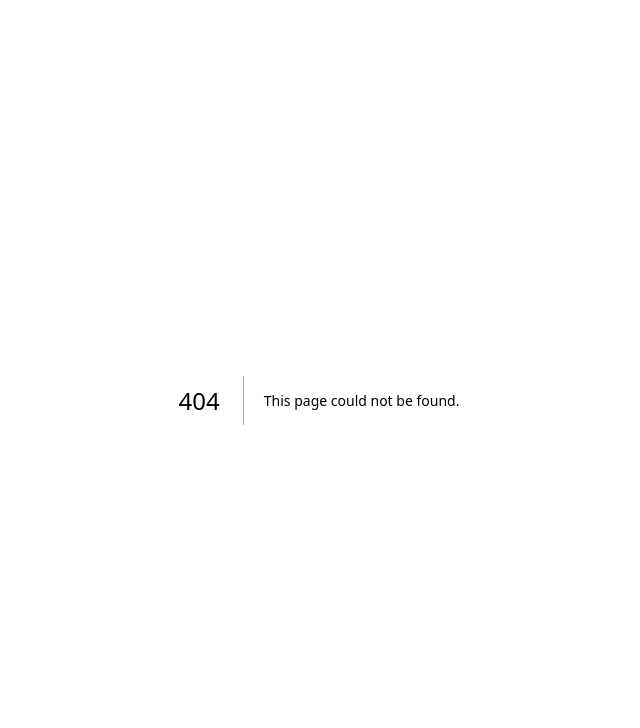
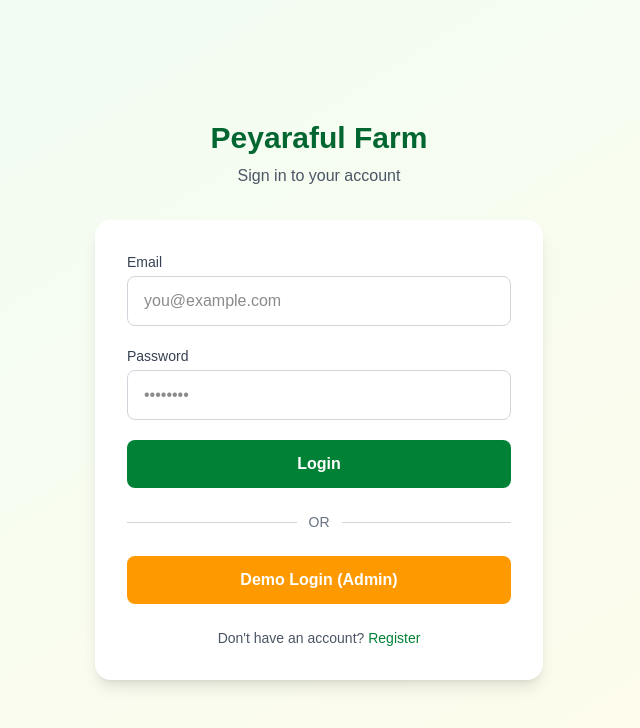
Before and after one commit to PeyaraFul/peyaraful-farm-client, a Next.js app: page /auth/login in a window 1280 px wide. Before the commit this address had no page. Shown: the top 728 px of the page, without its empty margins (321-961 px from the left). Built offline with nearby package versions, Linux system fonts and the light colour scheme; no server answers.

Commit message:
Add login and register pages with React Hot Toast

```diff
--- /dev/null
+++ b/src/app/auth/login/page.tsx
@@ -0,0 +1,126 @@
+"use client";
+
+import { useState } from "react";
+import Link from "next/link";
+import { useRouter } from "next/navigation";
+import toast from "react-hot-toast";
+import api from "@/lib/api";
+
+export default function LoginPage() {
+  const router = useRouter();
+  const [email, setEmail] = useState("");
+  const [password, setPassword] = useState("");
+  const [loading, setLoading] = useState(false);
+
+  const handleSubmit = async (e: React.FormEvent) => {
+    e.preventDefault();
+    setLoading(true);
+
+    try {
+      const res = await api.post("/api/auth/login", { email, password });
+      localStorage.setItem("token", res.data.token);
+      toast.success("Login successful!");
+      router.push("/");
+    } catch (err: unknown) {
+      const error = err as { response?: { data?: { message?: string } } };
+      toast.error(error.response?.data?.message || "Login failed");
+    } finally {
+      setLoading(false);
+    }
+  };
+
+  const handleDemoLogin = async () => {
+    setEmail("admin@peyaraful.com");
+    setPassword("admin123");
+    setLoading(true);
+
+    try {
+      const res = await api.post("/api/auth/login", {
+        email: "admin@peyaraful.com",
+        password: "admin123",
+      });
+      localStorage.setItem("token", res.data.token);
+      toast.success("Demo login successful!");
+      router.push("/");
+    } catch (err: unknown) {
+      const error = err as { response?: { data?: { message?: string } } };
+      toast.error(error.response?.data?.message || "Demo login failed");
+    } finally {
+      setLoading(false);
+    }
+  };
+
+  return (
+    <div className="min-h-screen flex items-center justify-center bg-gradient-to-br from-green-50 to-amber-50 px-4">
+      <div className="w-full max-w-md">
+        <div className="text-center mb-8">
+          <h1 className="text-3xl font-bold text-green-800">Peyaraful Farm</h1>
+          <p className="text-gray-600 mt-2">Sign in to your account</p>
+        </div>
+
+        <div className="bg-white rounded-2xl shadow-lg p-8">
+          <form onSubmit={handleSubmit} className="space-y-5">
+            <div>
+              <label htmlFor="email" className="block text-sm font-medium text-gray-700 mb-1">
+                Email
+              </label>
+              <input
+                id="email"
+                type="email"
+                value={email}
+                onChange={(e) => setEmail(e.target.value)}
+                required
+                className="w-full px-4 py-3 rounded-lg border border-gray-300 focus:ring-2 focus:ring-green-500 focus:border-transparent outline-none transition"
+                placeholder="you@example.com"
+              />
+            </div>
+
+            <div>
+              <label htmlFor="password" className="block text-sm font-medium text-gray-700 mb-1">
+                Password
+              </label>
+              <input
+                id="password"
+                type="password"
+                value={password}
+                onChange={(e) => setPassword(e.target.value)}
+                required
+                className="w-full px-4 py-3 rounded-lg border border-gray-300 focus:ring-2 focus:ring-green-500 focus:border-transparent outline-none transition"
+                placeholder="••••••••"
+              />
+            </div>
+
+            <button
+              type="submit"
+              disabled={loading}
+              className="w-full py-3 bg-green-700 hover:bg-green-800 text-white font-semibold rounded-lg transition disabled:opacity-50"
+            >
+              {loading ? "Signing in..." : "Login"}
+            </button>
+          </form>
+
+          <div className="my-6 flex items-center gap-3">
+            <hr className="flex-1 border-gray-300" />
+            <span className="text-sm text-gray-500">OR</span>
+            <hr className="flex-1 border-gray-300" />
+          </div>
+
+          <button
+            onClick={handleDemoLogin}
+            disabled={loading}
+            className="w-full py-3 bg-amber-500 hover:bg-amber-600 text-white font-semibold rounded-lg transition disabled:opacity-50"
+          >
+            Demo Login (Admin)
+          </button>
+
+          <p className="text-center mt-6 text-sm text-gray-600">
+            Don&apos;t have an account?{" "}
+            <Link href="/auth/register" className="text-green-700 hover:underline font-medium">
+              Register
+            </Link>
+          </p>
+        </div>
+      </div>
+    </div>
+  );
+}
--- /dev/null
+++ b/src/app/auth/register/page.tsx
@@ -0,0 +1,107 @@
+"use client";
+
+import { useState } from "react";
+import Link from "next/link";
+import { useRouter } from "next/navigation";
+import toast from "react-hot-toast";
+import api from "@/lib/api";
+
+export default function RegisterPage() {
+  const router = useRouter();
+  const [name, setName] = useState("");
+  const [email, setEmail] = useState("");
+  const [password, setPassword] = useState("");
+  const [loading, setLoading] = useState(false);
+
+  const handleSubmit = async (e: React.FormEvent) => {
+    e.preventDefault();
+    setLoading(true);
+
+    try {
+      await api.post("/api/auth/register", { name, email, password });
+      toast.success("Account created! Please login.");
+      router.push("/auth/login");
+    } catch (err: unknown) {
+      const error = err as { response?: { data?: { message?: string } } };
+      toast.error(error.response?.data?.message || "Registration failed");
+    } finally {
+      setLoading(false);
+    }
+  };
+
+  return (
+    <div className="min-h-screen flex items-center justify-center bg-gradient-to-br from-green-50 to-amber-50 px-4">
+      <div className="w-full max-w-md">
+        <div className="text-center mb-8">
+          <h1 className="text-3xl font-bold text-green-800">Peyaraful Farm</h1>
+          <p className="text-gray-600 mt-2">Create your account</p>
+        </div>
+
+        <div className="bg-white rounded-2xl shadow-lg p-8">
+          <form onSubmit={handleSubmit} className="space-y-5">
+            <div>
+              <label htmlFor="name" className="block text-sm font-medium text-gray-700 mb-1">
+                Full Name
+              </label>
+              <input
+                id="name"
+                type="text"
+                value={name}
+                onChange={(e) => setName(e.target.value)}
+                required
+                className="w-full px-4 py-3 rounded-lg border border-gray-300 focus:ring-2 focus:ring-green-500 focus:border-transparent outline-none transition"
+                placeholder="Your name"
+              />
+            </div>
+
+            <div>
+              <label htmlFor="email" className="block text-sm font-medium text-gray-700 mb-1">
+                Email
+              </label>
+              <input
+                id="email"
+                type="email"
+                value={email}
+                onChange={(e) => setEmail(e.target.value)}
+                required
+                className="w-full px-4 py-3 rounded-lg border border-gray-300 focus:ring-2 focus:ring-green-500 focus:border-transparent outline-none transition"
+                placeholder="you@example.com"
+              />
+            </div>
+
+            <div>
+              <label htmlFor="password" className="block text-sm font-medium text-gray-700 mb-1">
+                Password
+              </label>
+              <input
+                id="password"
+                type="password"
+                value={password}
+                onChange={(e) => setPassword(e.target.value)}
+                required
+                minLength={6}
+                className="w-full px-4 py-3 rounded-lg border border-gray-300 focus:ring-2 focus:ring-green-500 focus:border-transparent outline-none transition"
+                placeholder="••••••••"
+              />
+            </div>
+
+            <button
+              type="submit"
+              disabled={loading}
+              className="w-full py-3 bg-green-700 hover:bg-green-800 text-white font-semibold rounded-lg transition disabled:opacity-50"
+            >
+              {loading ? "Creating account..." : "Register"}
+            </button>
+          </form>
+
+          <p className="text-center mt-6 text-sm text-gray-600">
+            Already have an account?{" "}
+            <Link href="/auth/login" className="text-green-700 hover:underline font-medium">
+              Login
+            </Link>
+          </p>
+        </div>
+      </div>
+    </div>
+  );
+}
--- a/src/app/layout.tsx
+++ b/src/app/layout.tsx
@@ -1,5 +1,6 @@
 import type { Metadata } from "next";
 import { Geist, Geist_Mono } from "next/font/google";
+import { Toaster } from "react-hot-toast";
 import "./globals.css";
 
 const geistSans = Geist({
@@ -27,7 +28,10 @@ export default function RootLayout({
       lang="en"
       className={`${geistSans.variable} ${geistMono.variable} h-full antialiased`}
     >
-      <body className="min-h-full flex flex-col">{children}</body>
+      <body className="min-h-full flex flex-col">
+        <Toaster position="top-right" />
+        {children}
+      </body>
     </html>
   );
 }
```
